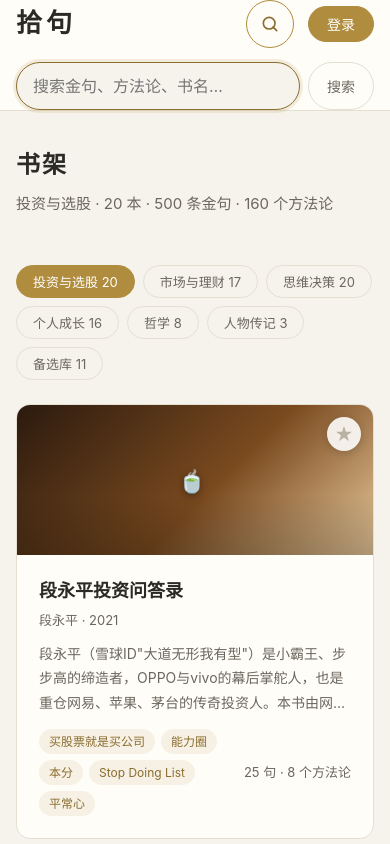
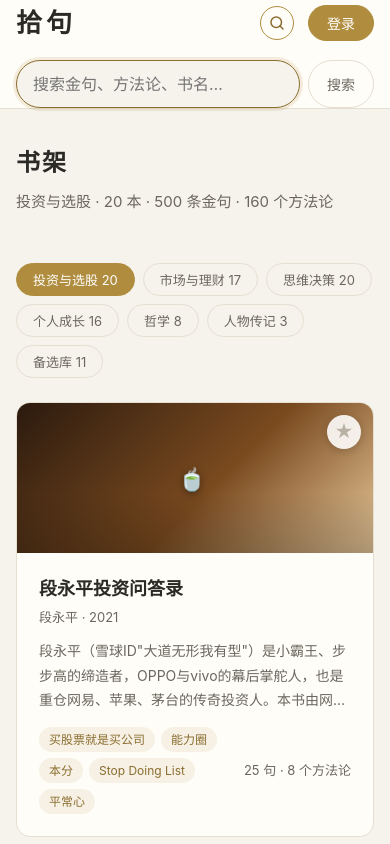
Before and after one commit to linqj1986/shiju, a plain HTML site: page index.html in a window 390 px wide. Both pictures are taken after a click on the button "搜索". Shown: the top 844 px of the page. Drawn offline with Linux system fonts and the light colour scheme.

Commit message:
移动端搜索：切换按钮改为与登录按钮同高同描边；展开后点页面其他区域收起搜索框
Co-Authored-By: Claude Code <noreply@anthropic.com>

```diff
--- a/css/style.css
+++ b/css/style.css
@@ -603,23 +603,17 @@ dialog::backdrop {
   .header-inner { flex-wrap: wrap; }
   .header-auth { margin-left: 0; }
 
+  /* 尺寸与描边跟随 .btn-ghost（与登录按钮同高），只把左右内边距收窄成圆形图标钮 */
   .search-toggle {
     display: inline-flex;
     align-items: center;
     justify-content: center;
     align-self: center;
-    width: 48px;
-    height: 48px;
     margin-left: auto;
-    border: 1px solid var(--border);
-    border-radius: 50%;
-    background: transparent;
-    color: var(--ink-light);
-    cursor: pointer;
-    transition: color .2s, border-color .2s;
+    padding: 7px;
   }
 
-  .search-toggle:hover, .site-header.search-open .search-toggle { color: var(--accent-deep); border-color: var(--accent); }
+  .site-header.search-open .search-toggle { color: var(--accent-deep); border-color: var(--accent); }
 
   .header-search { display: none; }
 
--- a/index.html
+++ b/index.html
@@ -14,9 +14,9 @@
         <span class="brand-mark">拾句</span>
         <span class="brand-sub">每本书最值得记住的话</span>
       </a>
-      <!-- 全局搜索：桌面常驻；窄屏收进右侧按钮，点击后展开（见 app.js 的 openSearch） -->
-      <button type="button" class="search-toggle" id="search-toggle" aria-label="搜索" aria-expanded="false" aria-controls="site-search">
-        <svg viewBox="0 0 24 24" width="20" height="20" aria-hidden="true" fill="none" stroke="currentColor" stroke-width="2" stroke-linecap="round">
+      <!-- 全局搜索：桌面常驻；窄屏收进右侧按钮（与登录按钮同高），点击后展开；点页面其他地方收起（见 app.js 的 setupSearch） -->
+      <button type="button" class="search-toggle btn-ghost" id="search-toggle" aria-label="搜索" aria-expanded="false" aria-controls="site-search">
+        <svg viewBox="0 0 24 24" width="18" height="18" aria-hidden="true" fill="none" stroke="currentColor" stroke-width="2" stroke-linecap="round">
           <circle cx="11" cy="11" r="7"></circle>
           <path d="m20 20-4.3-4.3"></path>
         </svg>
--- a/js/app.js
+++ b/js/app.js
@@ -63,6 +63,13 @@
       if (e.key !== 'Escape') return;
       closeSearch();
       if (searchToggle.offsetParent) searchToggle.focus(); else searchInput.blur();
+    });
+    // 窄屏展开后，点页面其他区域就收起。监听 pointerdown 而不是 blur：iOS 上点非可聚焦元素不会让输入框失焦。
+    // 搜索框自身与切换按钮除外，交给它们自己的 click（切换按钮若在此收起，随后的 click 会再次展开）
+    document.addEventListener('pointerdown', function (e) {
+      if (!siteHeader.classList.contains('search-open')) return;
+      if (e.target.closest && e.target.closest('#site-search, #search-toggle')) return;
+      closeSearch();
     });
   }
 
```
Also changed, not shown: 1 other file.
